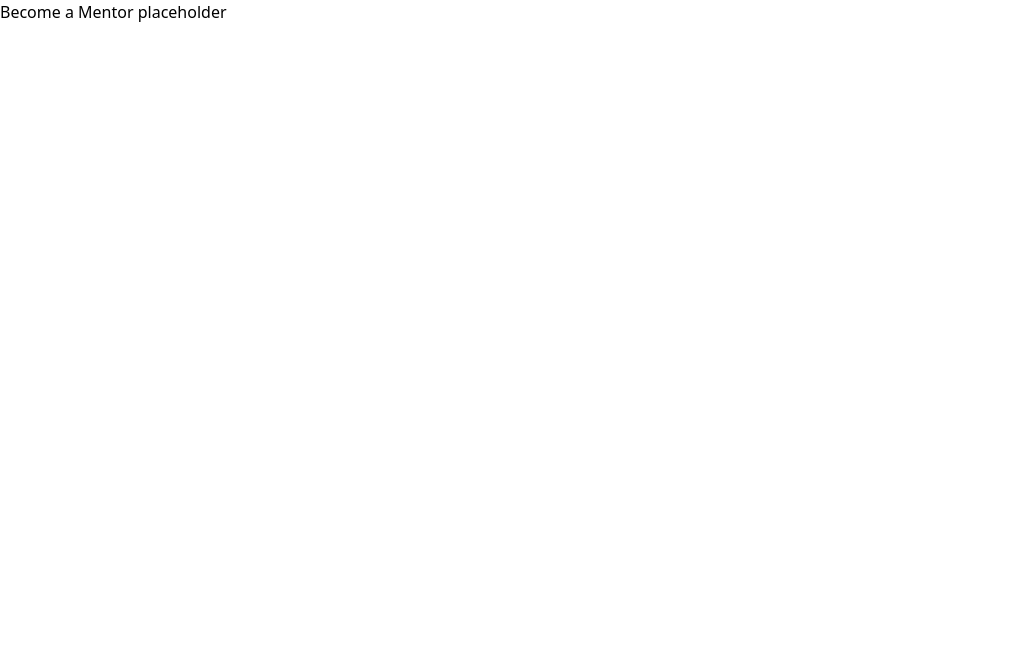
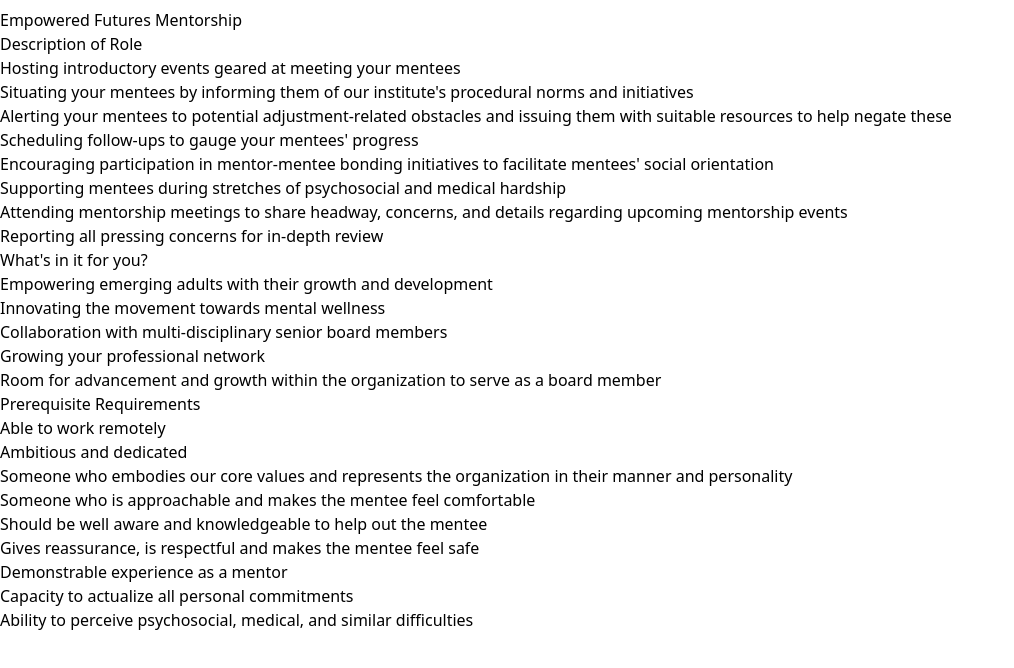
Before and after one commit to JasonXB/EF_Clone, a Next.js app: page /become-a-mentor in a window 1280 px wide. Shown: the top 668 px of the page, without its empty margins (0-1014 px from the left). Built offline with nearby package versions, Linux system fonts and the light colour scheme.

Commit message:
Added text for each subheader and bullet

```diff
--- a/pages/become-a-mentor.tsx
+++ b/pages/become-a-mentor.tsx
@@ -2,14 +2,63 @@ import type { NextPage } from 'next';
 import Head from 'next/head';
 
 const becomeAMentor: NextPage = ({}) => {
+  // Styles
+  const styles = {
+    container: 'container mx-auto my-2',
+    h1: '',
+    h2: '',
+    section: '',
+    ul: '',
+    li: '',
+  };
   return (
-    <div>
+    <div className={styles.container}>
       <Head>
         <title>Empowered Futures - Become a Mentor</title>
         <meta name="description" content="Generated by create next app" />
         <link rel="icon" href="/favicon.ico" />
       </Head>
-      <h1>Become a Mentor placeholder</h1>
+      <h1 className={styles.h1}>Empowered Futures Mentorship</h1>
+      {/* prettier-ignore */}
+      <section>
+        <h2 className={styles.h2}>Description of Role</h2>
+        <ul className={styles.ul}>
+          <li className={styles.li}>Hosting introductory events geared at meeting your mentees</li>
+          <li className={styles.li}>Situating your mentees by informing them of our institute&apos;s procedural norms and initiatives</li>
+          <li className={styles.li}>Alerting your mentees to potential adjustment-related obstacles and issuing them with suitable resources to help negate these</li>
+          <li className={styles.li}>Scheduling follow-ups to gauge your mentees&apos; progress</li>
+          <li className={styles.li}>Encouraging participation in mentor-mentee bonding initiatives to facilitate mentees&apos; social orientation</li>
+          <li className={styles.li}>Supporting mentees during stretches of psychosocial and medical hardship</li>
+          <li className={styles.li}>Attending mentorship meetings to share headway, concerns, and details regarding upcoming mentorship events</li>
+          <li className={styles.li}>Reporting all pressing concerns for in-depth review</li>
+        </ul>
+      </section>
+      {/* prettier-ignore */}
+      <section>
+        <h2 className={styles.h2}>What&apos;s in it for you?</h2>
+        <ul className={styles.ul}>
+          <li className={styles.li}>Empowering emerging adults with their growth and development</li>
+          <li className={styles.li}>Innovating the movement towards mental wellness</li>
+          <li className={styles.li}>Collaboration with multi-disciplinary senior board members</li>
+          <li className={styles.li}>Growing your professional network</li>
+          <li className={styles.li}>Room for advancement and growth within the organization to serve as a board member</li>
+        </ul>
+      </section>
+      {/* prettier-ignore */}
+      <section>
+        <h2 className={styles.h2}>Prerequisite Requirements</h2>
+        <ul className={styles.ul}>
+          <li className={styles.li}>Able to work remotely</li>
+          <li className={styles.li}>Ambitious and dedicated</li>
+          <li className={styles.li}>Someone who embodies our core values and represents the organization in their manner and personality</li>
+          <li className={styles.li}>Someone who is approachable and makes the mentee feel comfortable</li>
+          <li className={styles.li}>Should be well aware and knowledgeable to help out the mentee</li>
+          <li className={styles.li}>Gives reassurance, is respectful and makes the mentee feel safe</li>
+          <li className={styles.li}>Demonstrable experience as a mentor</li>
+          <li className={styles.li}>Capacity to actualize all personal commitments</li>
+          <li className={styles.li}>Ability to perceive psychosocial, medical, and similar difficulties</li>
+        </ul>
+      </section>
     </div>
   );
 };
--- /dev/null
+++ b/pages/become-a-mentor2.tsx
@@ -0,0 +1,96 @@
+import type { NextPage } from 'next';
+import Head from 'next/head';
+
+const becomeAMentor2: NextPage = ({}) => {
+  const bullets = [
+    [
+      `Hosting introductory events geared at meeting your mentees`,
+      `Situating your mentees by informing them of our institute's procedural norms and initiatives`,
+      `Alerting your mentees to potential adjustment-related obstacles and issuing them with suitable resources to help negate these`,
+      `Scheduling follow-ups to gauge your mentees' progress`,
+      `Encouraging participation in mentor-mentee bonding initiatives to facilitate mentees' social orientation`,
+      `Supporting mentees during stretches of psychosocial and medical hardship`,
+      `Attending mentorship meetings to share headway, concerns, and details regarding upcoming mentorship events`,
+      `Reporting all pressing concerns for in-depth review`,
+    ],
+    [
+      `Empowering emerging adults with their growth and development`,
+      `Innovating the movement towards mental wellness`,
+      `Collaboration with multi-disciplinary senior board members`,
+      `Growing your professional network`,
+      `Room for advancement and growth within the organization to serve as a board member`,
+    ],
+    [
+      `Able to work remotely`,
+      `Ambitious and dedicated`,
+      `Someone who embodies our core values and represents the organization in their manner and personality`,
+      `Someone who is approachable and makes the mentee feel comfortable`,
+      `Should be well aware and knowledgeable to help out the mentee`,
+      `Gives reassurance, is respectful and makes the mentee feel safe`,
+      `Demonstrable experience as a mentor`,
+      `Capacity to actualize all personal commitments`,
+      `Ability to perceive psychosocial, medical, and similar difficulties`,
+    ],
+  ];
+  return (
+    <div className="container mx-auto lg:mx-48">
+      <Head>
+        <title>Empowered Futures - Become a Mentor</title>
+        <meta name="description" content="Generated by create next app" />
+        <link rel="icon" href="/favicon.ico" />
+      </Head>
+      <h1 className="font-extrabold text-5xl leading-[4rem]">
+        Empowered Futures
+        <br />
+        Mentorship
+      </h1>
+
+      <section className="flex flex-col items-center">
+        <div className='w-9/12'>
+          <h2 className="font-semibold text-3xl">Description of Role</h2>
+          <ul>
+            {bullets[0].map((text, i) => {
+              return (
+                <li key={i} className="text-lg">
+                  • {text}
+                </li>
+              );
+            })}
+          </ul>
+        </div>
+      </section>
+
+      <section className="flex flex-col items-center">
+        <div className='w-9/12'>
+          <h2 className="font-semibold text-3xl">What&apos;s in it for you?</h2>
+          <ul>
+            {bullets[1].map((text, i) => {
+              return (
+                <li key={i} className="text-lg">
+                  • {text}
+                </li>
+              );
+            })}
+          </ul>
+        </div>
+      </section>
+
+      <section className="flex flex-col items-center">
+        <div className='w-7/12'>
+          <h2 className="font-semibold text-3xl">Prerequisite Requirements</h2>
+          <ul>
+            {bullets[2].map((text, i) => {
+              return (
+                <li key={i} className="text-lg">
+                  • {text}
+                </li>
+              );
+            })}
+          </ul>
+        </div>
+      </section>
+    </div>
+  );
+};
+
+export default becomeAMentor2;
```
